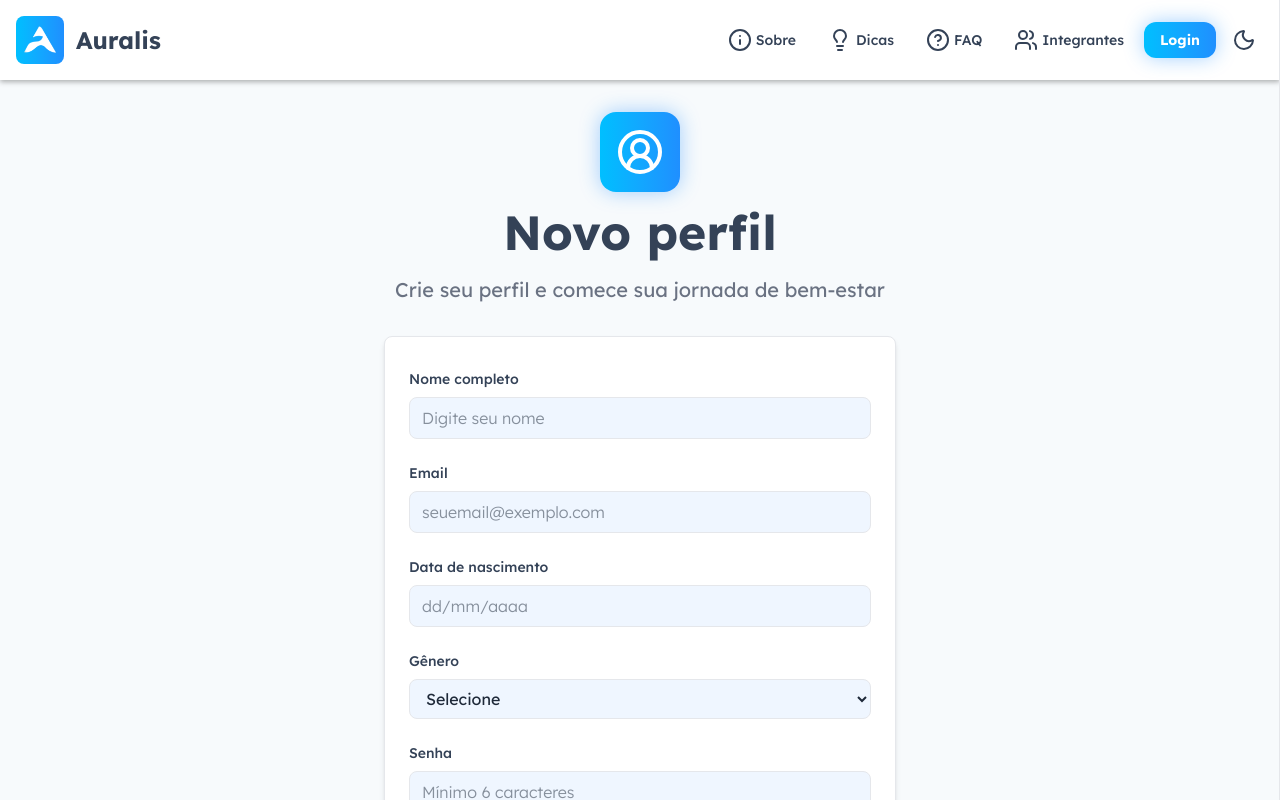
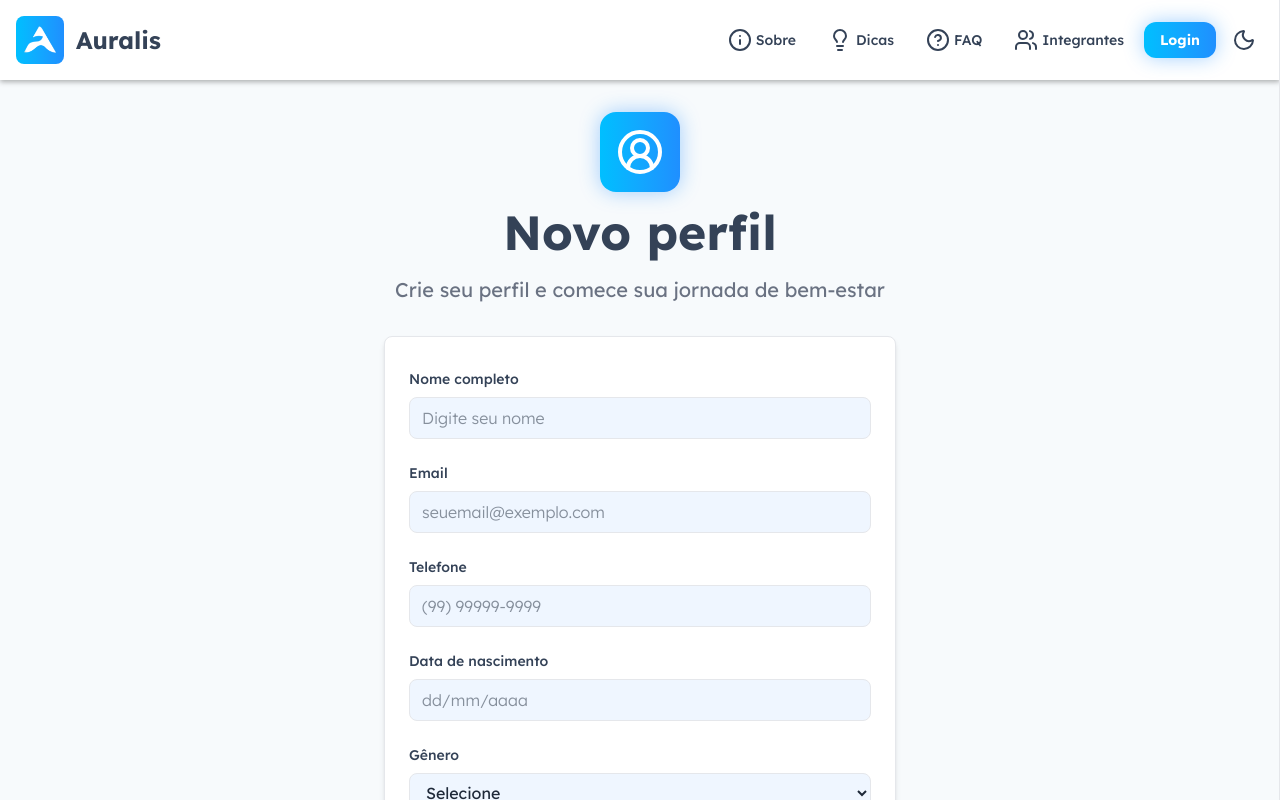
Before and after one commit to Driven-Soft/Auralis, a React (Vite) app: page /cadastro in a window 1280 px wide. Shown: the top 800 px of the page. Built offline with nearby package versions, Linux system fonts and the light colour scheme; a web font is replaced by a local one.

Commit message:
feat: adição do campo telefone no modelo de usuário

```diff
--- a/src/context/Api/ApiProvider.tsx
+++ b/src/context/Api/ApiProvider.tsx
@@ -1,7 +1,8 @@
 import { ApiContext } from "./context";
 
 export const ApiProvider = ({ children }: { children: React.ReactNode }) => {
-  const apiUrl = "https://auralis-api.onrender.com/";
+  // const apiUrl = "https://auralis-api.onrender.com/";
+  const apiUrl = "http://localhost:8080/";
   return (
     <ApiContext.Provider value={{ apiUrl }}>{children}</ApiContext.Provider>
   );
--- a/src/context/User/UserProvider.tsx
+++ b/src/context/User/UserProvider.tsx
@@ -60,6 +60,7 @@ export function UserProvider({ children }: { children: ReactNode }) {
         nome: userRaw.nome ?? "",
         email: userRaw.email ?? "",
         senha: userRaw.senha ?? "",
+        telefone: userRaw.telefone ?? userRaw.telefone ?? "",
         genero: userRaw.genero ?? "",
         data_nascimento: userRaw.nascimento ?? userRaw.data_nascimento ?? "",
         data_cadastro: userRaw.dataCadastro ?? userRaw.data_cadastro ?? "",
--- a/src/context/User/type.ts
+++ b/src/context/User/type.ts
@@ -3,6 +3,7 @@ export interface User {
   nome: string;
   email: string;
   senha: string;
+  telefone: string;
   genero: string;
   data_nascimento: string;
   data_cadastro: string;
@@ -11,7 +12,10 @@ export interface User {
 export interface UserContextType {
   user: User | null;
   setUser: (user: User | null) => void;
-  login: (email: string, senha: string) => Promise<{
+  login: (
+    email: string,
+    senha: string
+  ) => Promise<{
     success: boolean;
     message?: string;
     user: User | null;
--- a/src/routes/Cadastro.tsx
+++ b/src/routes/Cadastro.tsx
@@ -25,6 +25,7 @@ const Cadastro = () => {
     defaultValues: {
       nome: "",
       email: "",
+      telefone: "",
       nascimento: "",
       genero: "",
       senha: "",
@@ -87,6 +88,7 @@ const Cadastro = () => {
     const payload = {
       nome: data.nome,
       email: data.email,
+      telefone: data.telefone,
       nascimento: nascimentoISO ?? data.nascimento,
       genero: data.genero,
       senha: data.senha,
@@ -106,7 +108,9 @@ const Cadastro = () => {
       const result = await res.json().catch(() => null);
       console.log("Dados enviados com sucesso:", result ?? data);
       reset();
-      setSuccess("Cadastro realizado com sucesso! Você já pode fazer login clicando no botão acima!");
+      setSuccess(
+        "Cadastro realizado com sucesso! Você já pode fazer login clicando no botão acima!"
+      );
     } catch (err) {
       console.error("Erro de rede ao cadastrar:", err);
       setError("Erro ao conectar com o servidor. Tente novamente.");
@@ -161,6 +165,26 @@ const Cadastro = () => {
             {errors.email && (
               <p className="text-xs text-red-500 mt-1">
                 {errors.email.message}
+              </p>
+            )}
+          </div>
+
+          <div className="flex flex-col">
+            <LabelWrapper>Telefone</LabelWrapper>
+            <input
+              {...register("telefone", {
+                required: "Telefone é obrigatório",
+                pattern: {
+                  value: /^\+?[0-9\s()-]{6,20}$/,
+                  message: "Formato de telefone inválido",
+                },
+              })}
+              className="text-gray-800 px-3 dark:text-white w-full input input-bordered bg-blue-50 p-2 rounded-lg border placeholder:font-light dark:placeholder:text-gray-400 border-gray-200 dark:bg-gray-800 dark:border-gray-600"
+              placeholder="(99) 99999-9999"
+            />
+            {errors.telefone && (
+              <p className="text-xs text-red-500 mt-1">
+                {errors.telefone.message}
               </p>
             )}
           </div>
@@ -233,7 +257,9 @@ const Cadastro = () => {
 
           <div className="flex items-center justify-center w-full">
             {success ? (
-              <ButtonWrapper className="w-[95%] mt-2 px-4" to="/#login">Voltar para o login</ButtonWrapper>
+              <ButtonWrapper className="w-[95%] mt-2 px-4" to="/#login">
+                Voltar para o login
+              </ButtonWrapper>
             ) : (
               <button
                 type="submit"
--- a/src/routes/Feedback.tsx
+++ b/src/routes/Feedback.tsx
@@ -1,8 +1,7 @@
 import {
   HeartHandshakeIcon,
   MessageSquare,
-  MessageSquareHeart,
-  MoveLeft,
+  MessageSquareHeart
 } from "lucide-react";
 import ButtonWrapper from "../components/ButtonWrapper";
 import Hero from "../components/Hero";
@@ -13,8 +12,6 @@ import { useApi } from "../context/Api/useApi";
 import { useUser } from "../context/User/useUser";
 import type { FeedbackType } from "../types/feedbackType";
 import CardWrapper from "../components/CardWrapper";
-import { Link } from "react-router-dom";
-
 const Feedback = () => {
   const {
     register,
@@ -66,13 +63,6 @@ const Feedback = () => {
         icon={<MessageSquareHeart color="white" />}
         iconClassName="bg-linear-to-r from-blue-400 to-blue-600 shadow-glow-blue"
       />
-
-      <div className="w-[95%] lg:w-[70%] mx-auto pl-2 mt-6 text-gray-700 dark:text-gray-400">
-        <Link to="/dashboard" className="flex flex-row items-center">
-          <MoveLeft className="mt-1 mr-2" />
-          Voltar para seu perfil
-        </Link>
-      </div>
 
       <CardWrapper className="items-center my-4 mx-2">
         {isLoading ? (
--- a/src/types/cadastroFormType.ts
+++ b/src/types/cadastroFormType.ts
@@ -1,6 +1,7 @@
 export interface cadastroFormType {
   nome: string;
   email: string;
+  telefone: string;
   nascimento: string;
   genero: string;
   senha: string;
```
